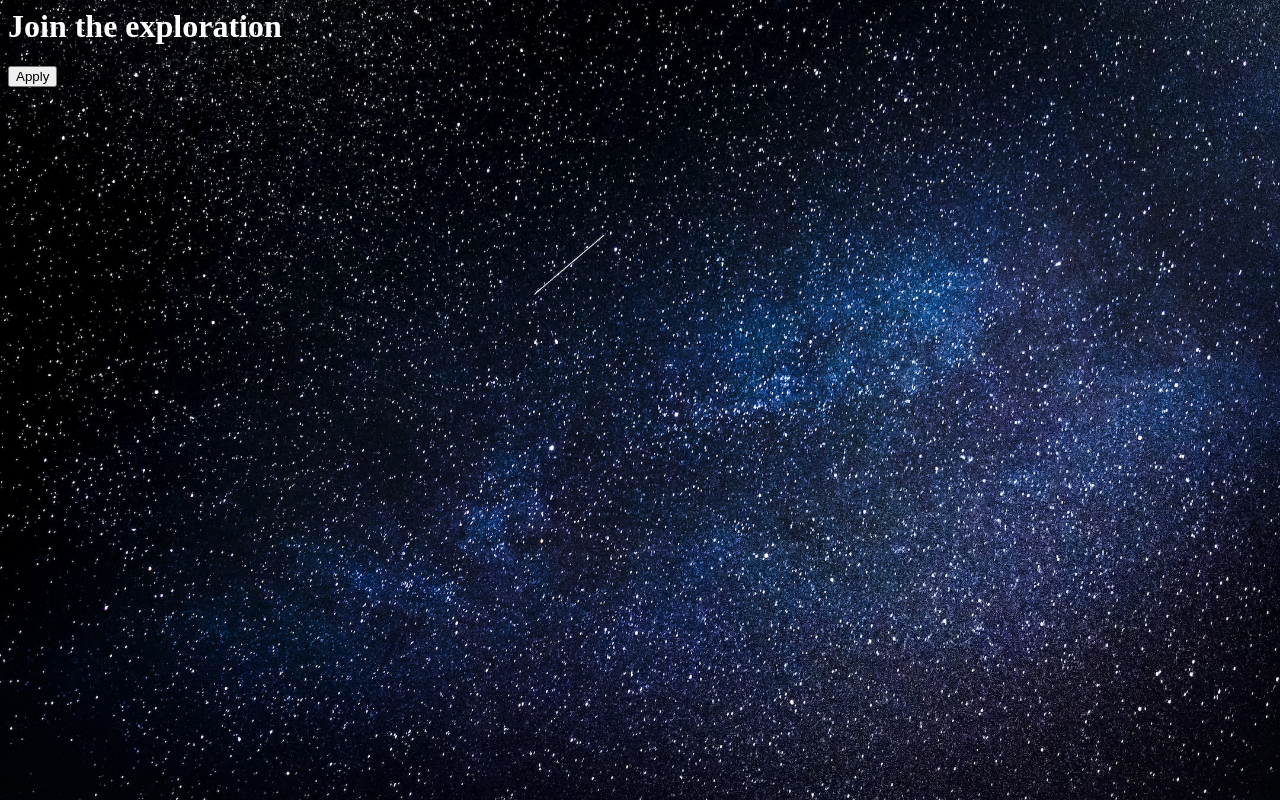
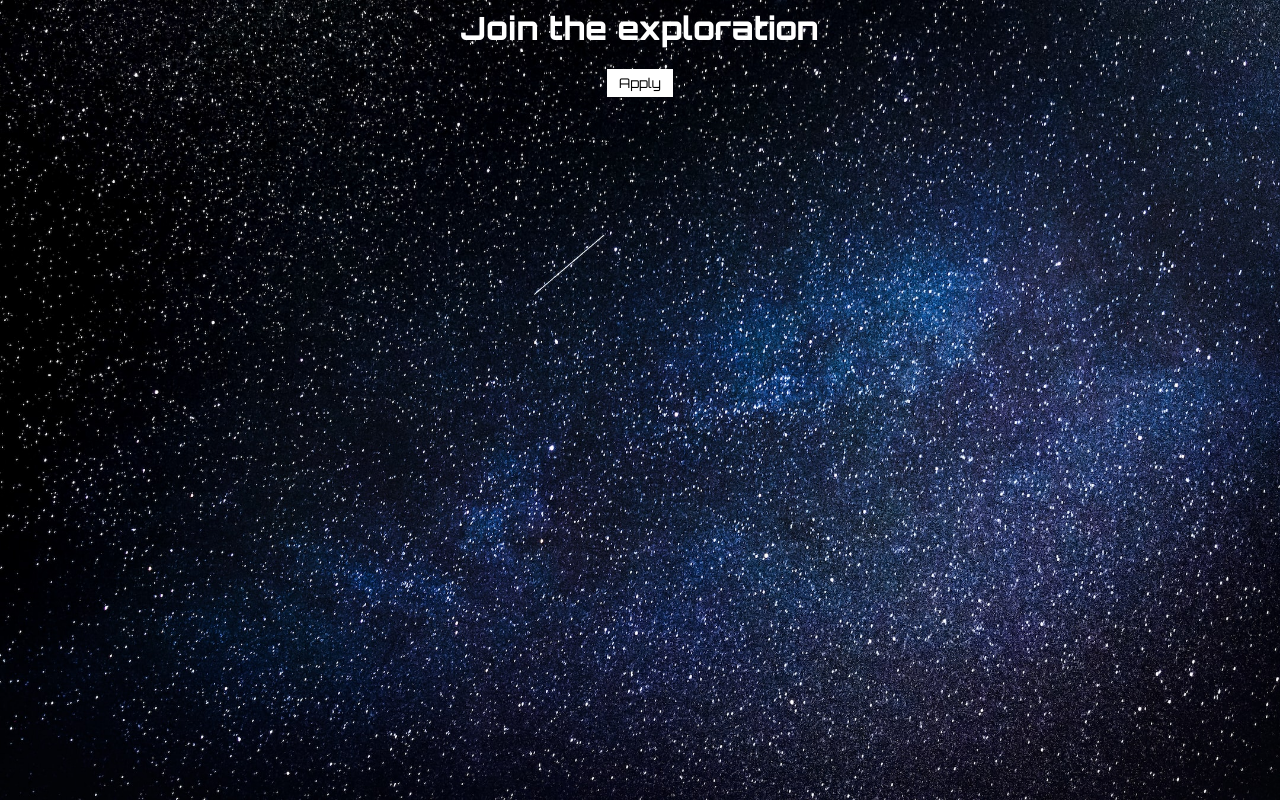
Before and after one commit to adrianpaliz/scrimba, a plain HTML site: page html_and_css/space_exploration_site/exercise_1/index.html in a window 1280 px wide. Drawn offline with Linux system fonts and the light colour scheme.

Commit message:
Font property added

```diff
--- a/html_and_css/space_exploration_site/exercise_1/styles.css
+++ b/html_and_css/space_exploration_site/exercise_1/styles.css
@@ -2,4 +2,13 @@ body {
     background-image: url("images/universe.jpg");
     color: white;
     background-size: cover;
+    text-align: center;
+    font-family: 'Orbitron', sans-serif;
 }
+
+.button {
+    border: none;
+    padding: 6px 12px;
+    background: white;
+    font-family: 'Orbitron', sans-serif;
+}
```
